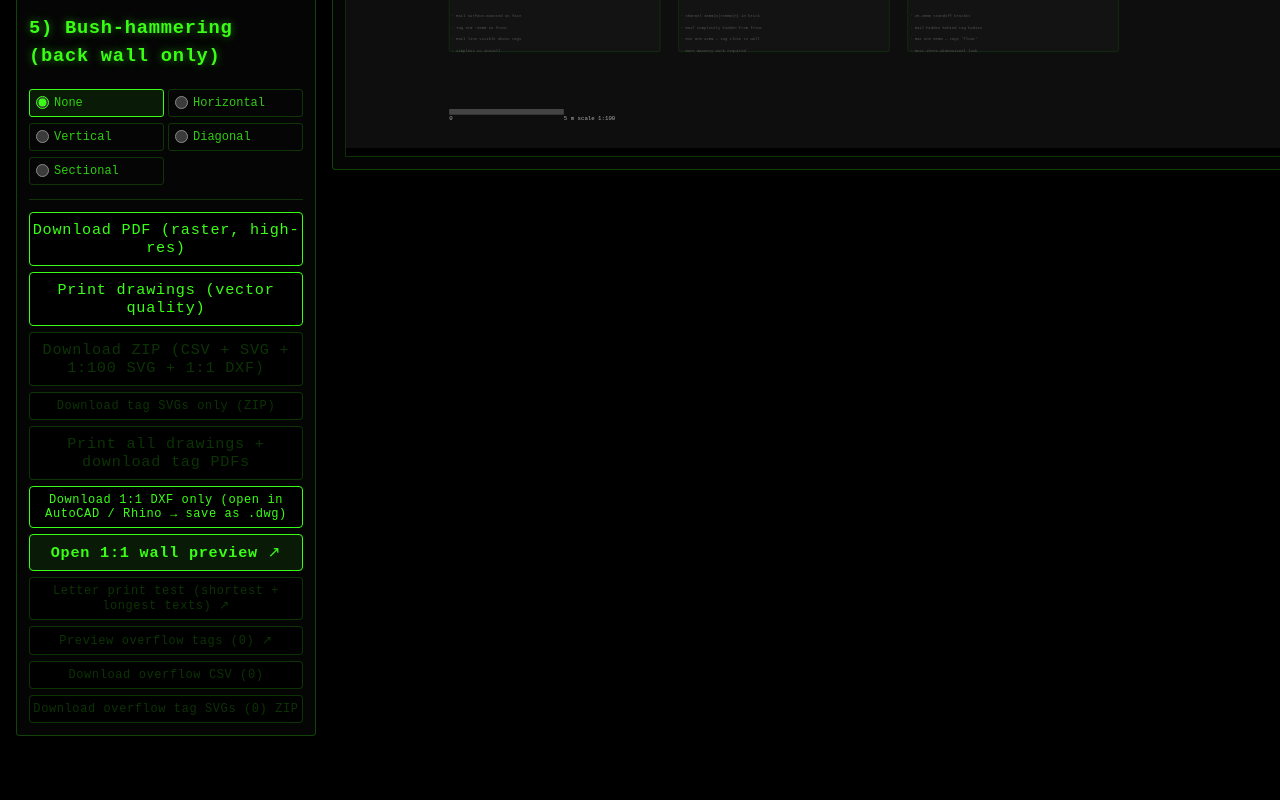
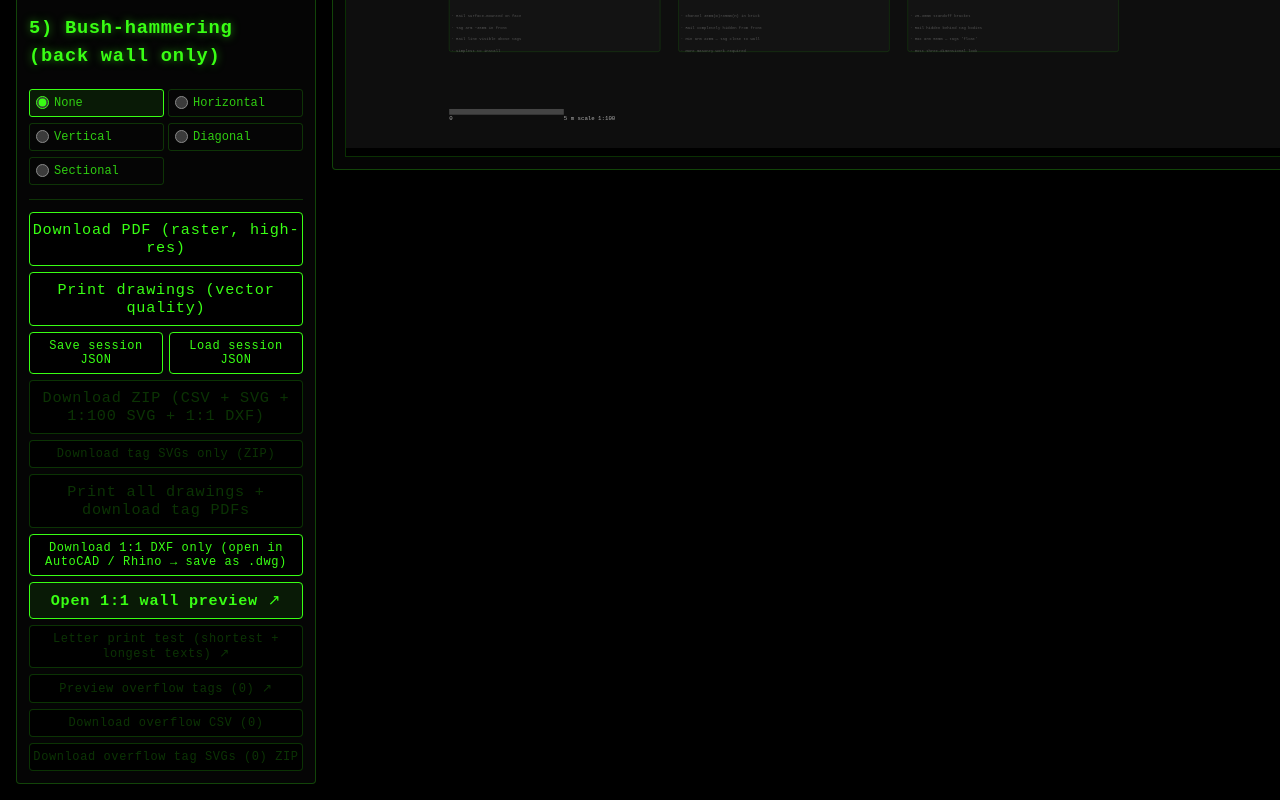
Before and after one commit to mercymercymercy666/wall-app-mauer, a React (Vite) app: page / in a window 1280 px wide. Shown: the part 1525-2325 px from the top of the page. Before the commit the page ends 2277 px from the top, so only its background shows below. Built offline with nearby package versions, Linux system fonts and the light colour scheme.

Commit message:
Add Save/Load session JSON
saveSession: downloads wall_session.json with all params + custom color overrides
loadSession: file picker restores params (merged with DEFAULTS) + color overrides
Buttons appear as a side-by-side pair at the top of the export section

```diff
--- a/src/App.jsx
+++ b/src/App.jsx
@@ -2028,6 +2028,36 @@ ${pages.map((pg, i) => makeOverflowPage(pg, i + 1, pages.length)).join("\n")}
     } else {
       triggerDownload(blob, "memorial_wall_1to1.dxf");
     }
+  }
+
+  function saveSession() {
+    const session = {
+      version: 1,
+      params: p,
+      colorOverrides: [...colorOverrides.entries()],
+    };
+    const blob = new Blob([JSON.stringify(session, null, 2)], { type: "application/json" });
+    triggerDownload(blob, "wall_session.json");
+  }
+
+  function loadSession() {
+    const input = document.createElement("input");
+    input.type = "file";
+    input.accept = ".json,application/json";
+    input.onchange = async () => {
+      const file = input.files?.[0];
+      if (!file) return;
+      try {
+        const text = await file.text();
+        const session = JSON.parse(text);
+        if (session.params) setP({ ...DEFAULTS, ...session.params });
+        if (Array.isArray(session.colorOverrides))
+          setColorOverrides(new Map(session.colorOverrides));
+      } catch {
+        alert("Could not read session file.");
+      }
+    };
+    input.click();
   }
 
   function printA4Test() {
@@ -2698,6 +2728,14 @@ document.addEventListener('fullscreenchange', function(){
             }} disabled={!backWallSvg && !frontWallSvg && !axoSvg && !constructionSvg} style={{ padding: "8px 0" }}>
               Print drawings (vector quality)
             </button>
+            <div style={{ display: "flex", gap: 6 }}>
+              <button onClick={saveSession} style={{ flex: 1, padding: "6px 0", fontSize: 12 }}>
+                Save session JSON
+              </button>
+              <button onClick={loadSession} style={{ flex: 1, padding: "6px 0", fontSize: 12 }}>
+                Load session JSON
+              </button>
+            </div>
             <button onClick={downloadZip} disabled={!victims.length || zipBusy} style={{ padding: "8px 0" }}>
               {zipBusy ? "Generating ZIP…" : "Download ZIP (CSV + SVG + 1:100 SVG + 1:1 DXF)"}
             </button>
```
